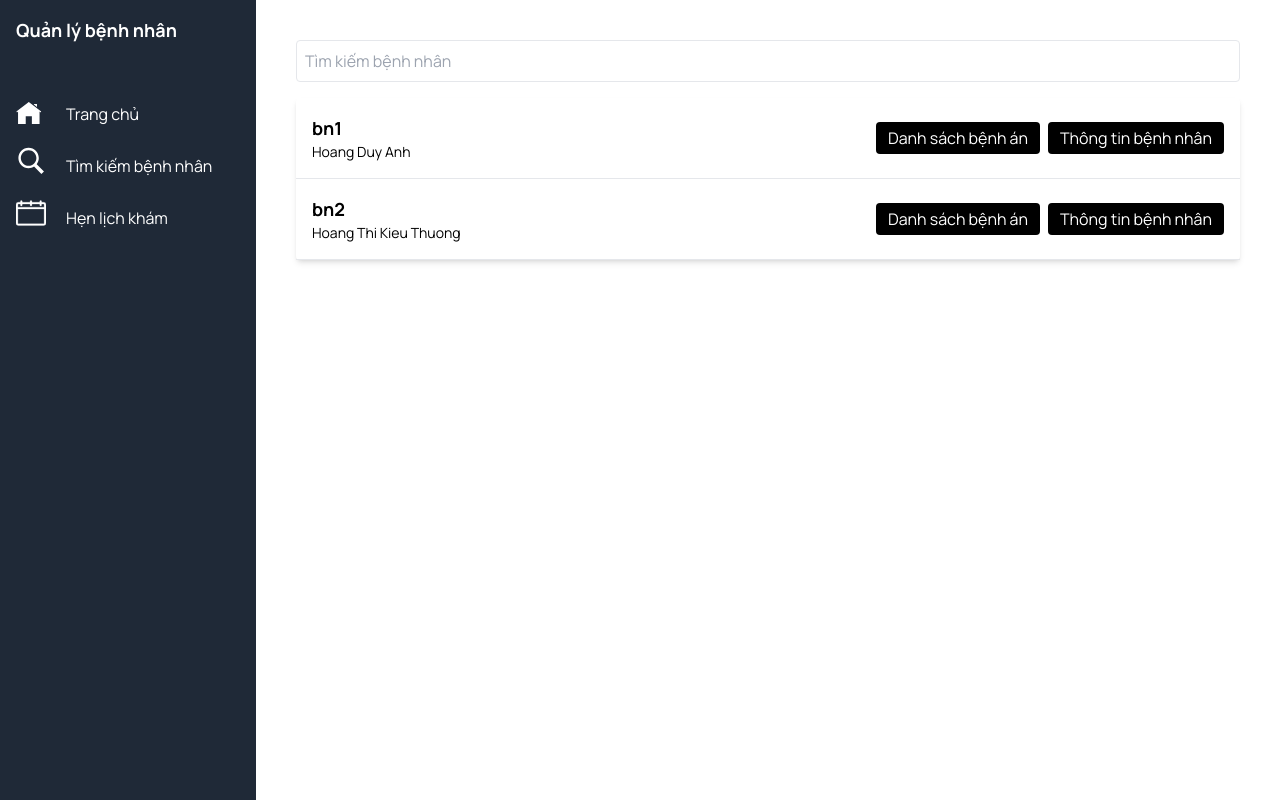
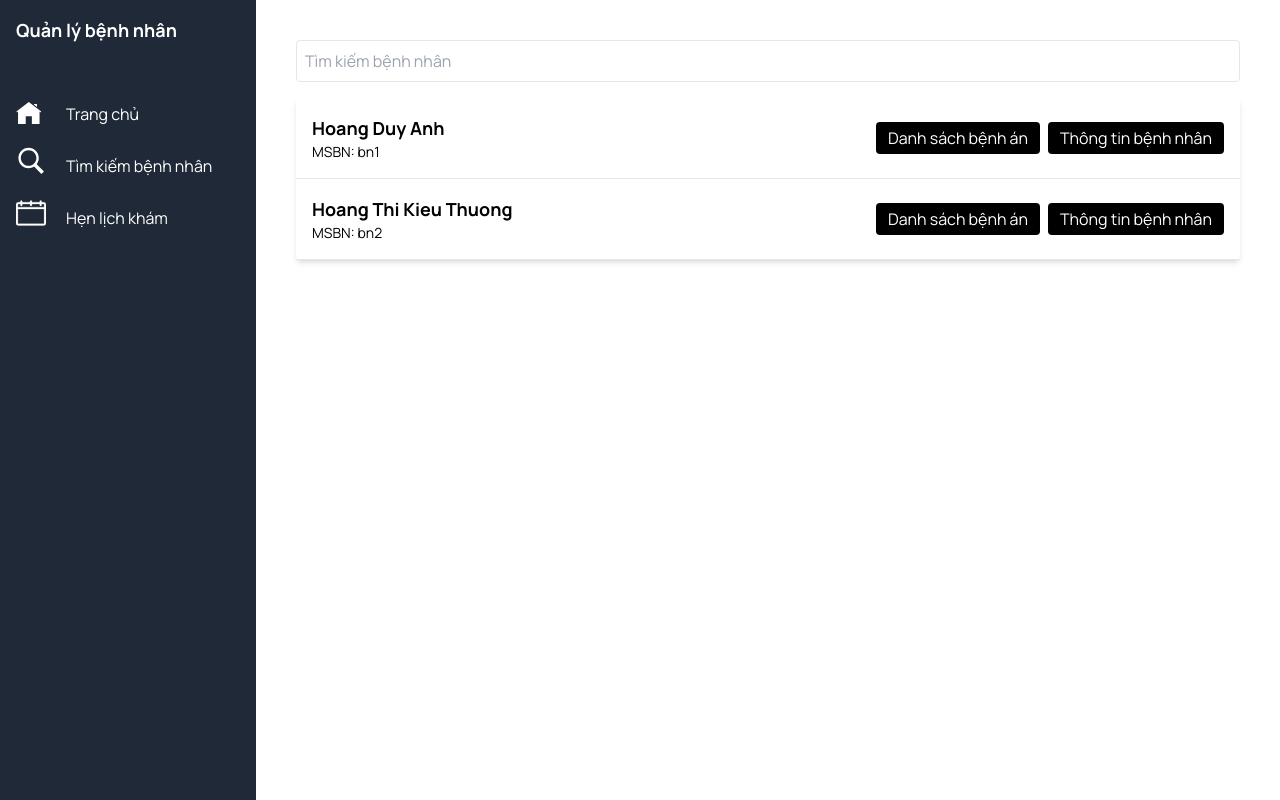
Before and after one commit to HungChu1001/Code, a React (Vite) app in the folder frontend/: page /patients in a window 1280 px wide. Built offline with nearby package versions, Linux system fonts and the light colour scheme; the HTML template or start-up script is replaced by a standard one.

Commit message:
change routes

```diff
--- a/frontend/src/components/LeftSideBar.jsx
+++ b/frontend/src/components/LeftSideBar.jsx
@@ -15,7 +15,7 @@ const LeftSidebar = () => {
       srcImg: "/calendar.svg",
       alt: "calendar",
       text: "Hẹn lịch khám",
-      link: "/patient/appointment",
+      link: "/doctor/setappointment",
     },
   ];
   return (
--- a/frontend/src/components/PatientList/PatientCard.jsx
+++ b/frontend/src/components/PatientList/PatientCard.jsx
@@ -6,8 +6,8 @@ const PatientCard = ({ id, name, onShowDetails }) => {
   return (
     <div className="flex justify-between items-center p-4 border-b">
       <div className="flex-1">
-        <div className="text-lg font-bold">{id}</div>
-        <div className="text-sm">{name}</div>
+        <div className="text-lg font-bold">{name}</div>
+        <div className="text-sm">MSBN: {id}</div>
       </div>
       <div className="flex space-x-2">
         <Link to={`/records?patientId=${id}`}>
--- a/frontend/src/layout/Layout.jsx
+++ b/frontend/src/layout/Layout.jsx
@@ -13,7 +13,8 @@ const Layout = () => {
       {location.pathname.startsWith("/patients") ||
       location.pathname.startsWith("/records") ||
       location.pathname.startsWith("/record") ||
-      location.pathname.startsWith("/patient") ? (
+      location.pathname.startsWith("/patient") ||
+      location.pathname.startsWith("/doctor") ? (
         <div className="flex">
           <LeftSidebar />
           <main className="ml-64 flex-1 p-4">
--- a/frontend/src/routes/Routers.jsx
+++ b/frontend/src/routes/Routers.jsx
@@ -12,7 +12,7 @@ import PatientRecordsList from "../components/PatientRecordsList/PatientRecordsL
 import PatientRecord from "../components/PatientRecord/PatientRecord";
 import RecordImage from "../components/RecordImage/RecordImage";
 import PatientSignUp from "../pages/Patients/PatientSignUp";
-import AppointmentForm from "../pages/Patients/AppointmentForm";
+import AppointmentForm from "../pages/Appointment/AppointmentForm";
 import AppointmentTable from "../pages/Patients/AppointmentTable";
 import Takelist from "../pages/Doctors/Takelist";
 import PersonalInfoForm from "../pages/Patients/PersonalnfoForm";
@@ -31,7 +31,7 @@ const Routers = () => {
       <Route path="/services" element={<Services />} />
       <Route path="/patients" element={<PatientList />} />
       <Route path="/patient/signup" element={<PatientSignUp />} />
-      <Route path="/patient/appointment" element={<AppointmentForm />} />
+      <Route path="/doctor/setappointment" element={<AppointmentForm />} />
       <Route path="/patient/appointmenttable" element={<AppointmentTable />} />
       <Route path="/patient/info" element={<PersonalInfoForm />} />
       <Route path="/doctor/info" element={<DoctorInfoForm />} />
```
Also changed, not shown: frontend/src/pages/Appointment/AppointmentForm.jsx (renamed from frontend/src/pages/Patients/AppointmentForm.jsx).
